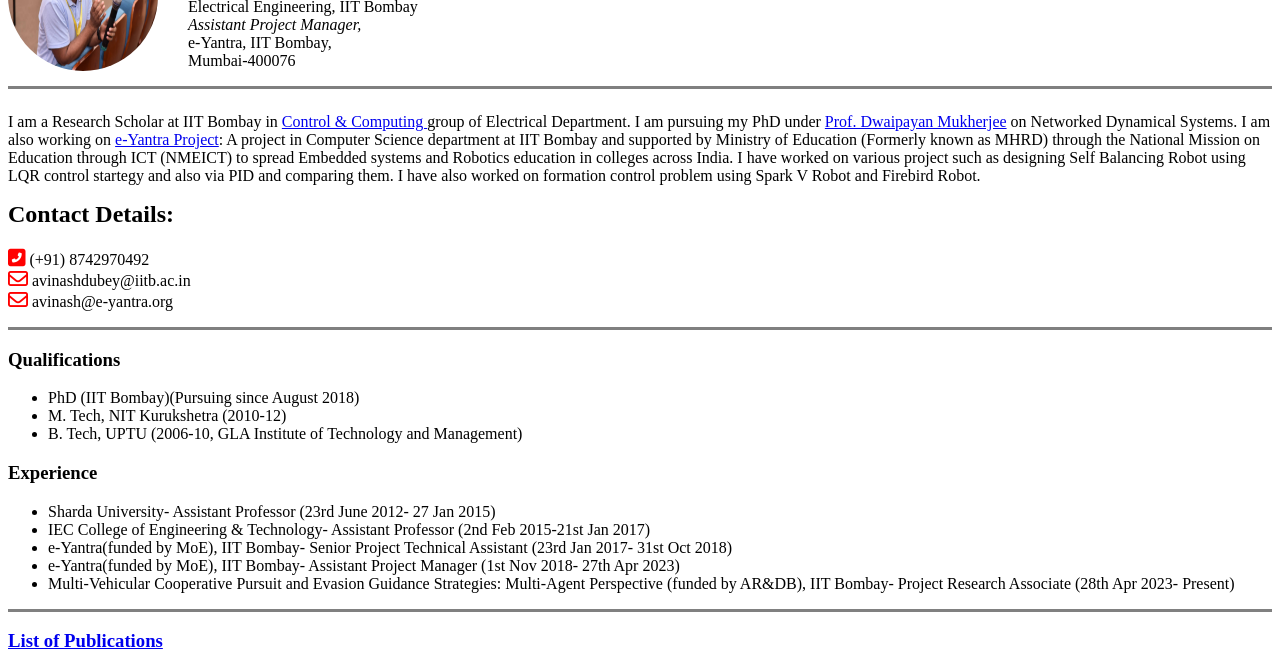
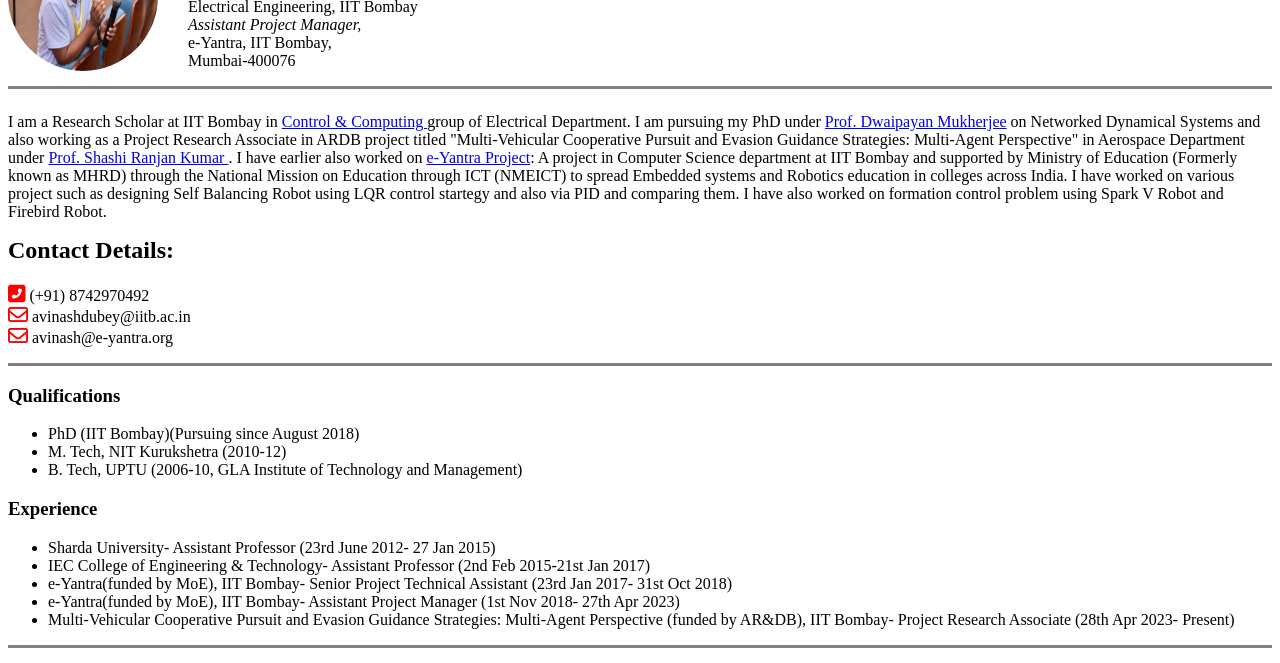
Before and after one commit to avinashdubeyiitb/avinash.github.io, a plain HTML site: page index.html in a window 1280 px wide. Shown: the part 100-763 px from the top of the page. Drawn offline with Linux system fonts and the light colour scheme.

Commit message:
Update index.html
Updated Bio

```diff
--- a/index.html
+++ b/index.html
@@ -25,7 +25,7 @@
       <hr size="3" noshade>
     <p style="float:left">
     I am a Research Scholar at IIT Bombay in <a href="http://www.ee.iitb.ac.in/~ccgroup/" target="_blank">Control & Computing </a> group of Electrical Department. I am pursuing my PhD under <a href="https://www.ee.iitb.ac.in/web/people/faculty/home/dm"
-    target="_blank">Prof. Dwaipayan Mukherjee</a> on Networked Dynamical Systems. I am also working on <a href="https://www.e-yantra.org/" target="_blank">e-Yantra Project</a>: A project in Computer Science department at IIT Bombay and supported by Ministry of Education (Formerly known as MHRD) through the National Mission on Education through ICT
+    target="_blank">Prof. Dwaipayan Mukherjee</a> on Networked Dynamical Systems and also working as a Project Research Associate in ARDB project titled "Multi-Vehicular Cooperative Pursuit and Evasion Guidance Strategies: Multi-Agent Perspective" in Aerospace Department under <a href="https://www.aero.iitb.ac.in/~shashi/" target="_blank">Prof. Shashi Ranjan Kumar </a> . I have earlier also worked on <a href="https://www.e-yantra.org/" target="_blank">e-Yantra Project</a>: A project in Computer Science department at IIT Bombay and supported by Ministry of Education (Formerly known as MHRD) through the National Mission on Education through ICT
     (NMEICT) to spread Embedded systems and Robotics education in colleges across India. I have worked on various project such as designing Self Balancing Robot using LQR control startegy and also via PID and comparing them. I have also worked on
     formation control problem using Spark V Robot and Firebird Robot.<br>
     <h2>Contact Details:</h2>
```
